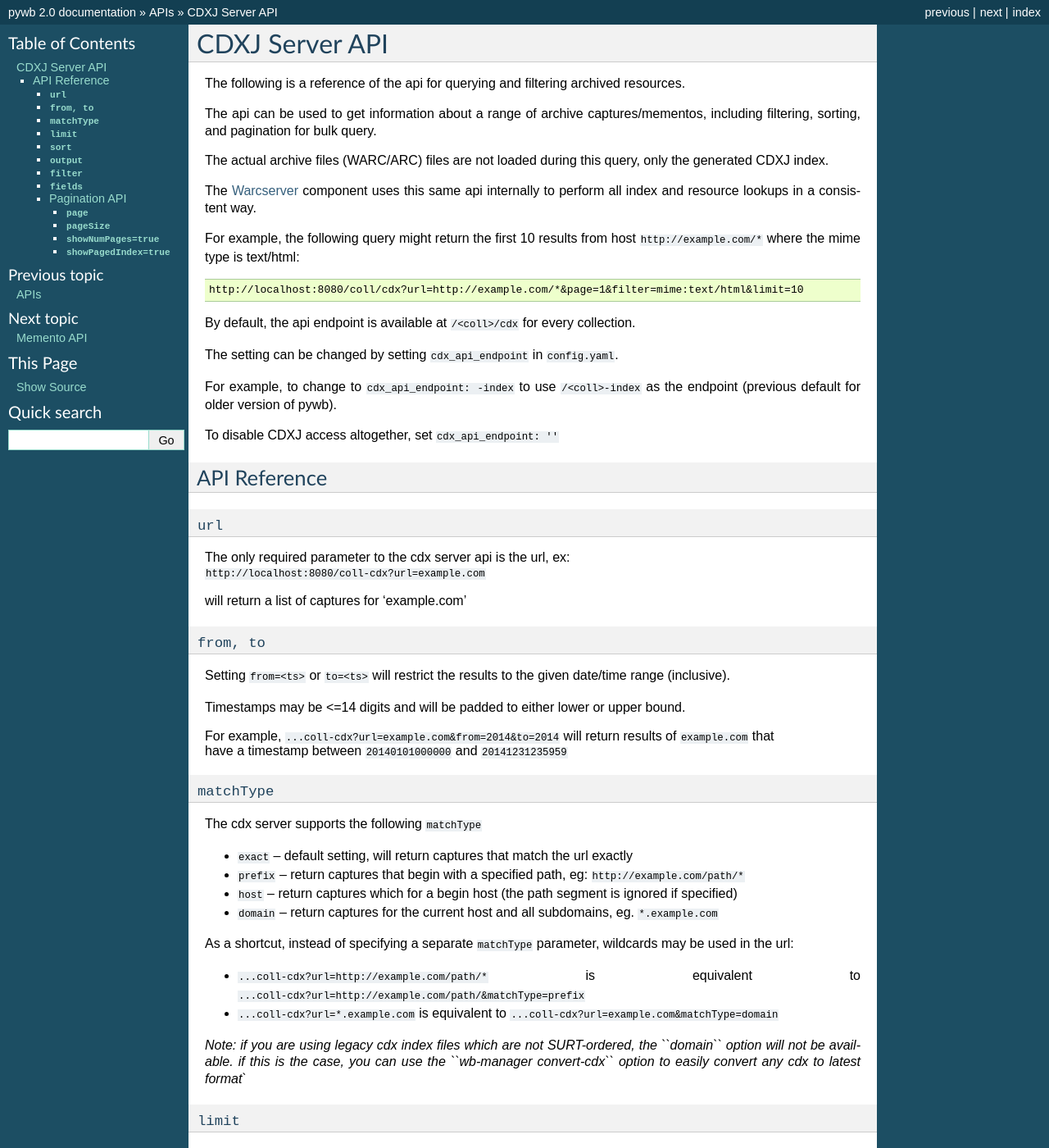
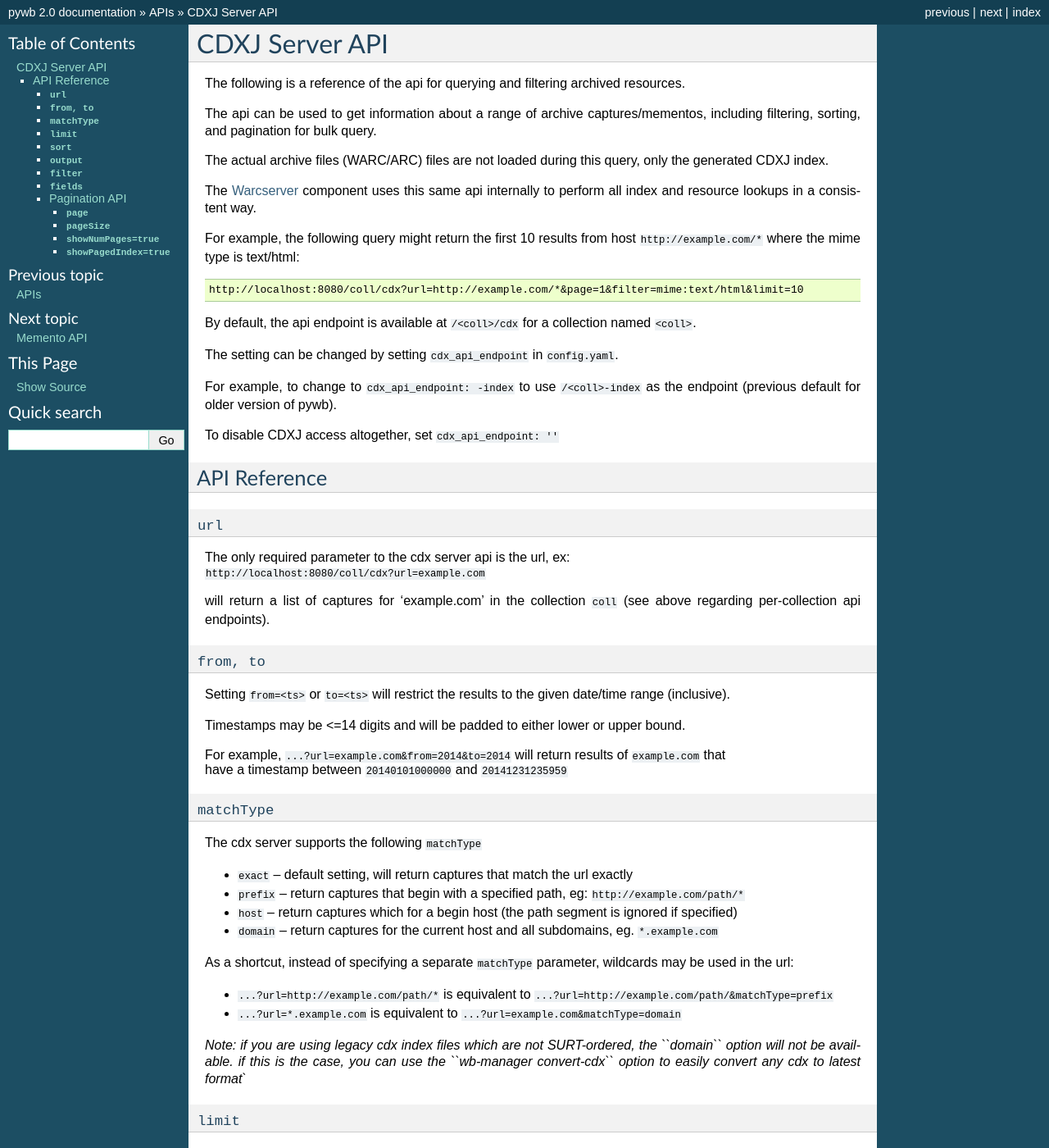
Before and after one commit to webrecorder/pywb, a Sphinx documentation site: the page built from docs/manual/cdxserver_api.rst, in a window 1280 px wide and 1400 px high. Shown: the whole window at 82% size. Built offline with Sphinx 7.4.7, drawn with Linux system fonts in a browser that asks for light colours; pages that are not in the unit, such as notebooks, are missing from menus; some of the changed text lies outside the part shown.

Commit message:
Improve docs about CDXJ Server API endpoint - replace erroneous/outdated `/coll-cdx` API endpoint   by default API endpoint `/<coll>/cdx` - if clear from preceding context: reduce examples   to params only `?url=...&param1=...`

```diff
--- a/docs/manual/cdxserver_api.rst
+++ b/docs/manual/cdxserver_api.rst
@@ -19,7 +19,7 @@
   http://localhost:8080/coll/cdx?url=http://example.com/*&page=1&filter=mime:text/html&limit=10
 
 
-By default, the api endpoint is available at ``/<coll>/cdx`` for every collection.
+By default, the api endpoint is available at ``/<coll>/cdx`` for a collection named ``<coll>``.
 
 The setting can be changed by setting ``cdx_api_endpoint`` in ``config.yaml``.
 
@@ -36,9 +36,10 @@
 ^^^^^^^
 
 | The only required parameter to the cdx server api is the url, ex:
-| ``http://localhost:8080/coll-cdx?url=example.com``
+| ``http://localhost:8080/coll/cdx?url=example.com``
 
-will return a list of captures for ‘example.com’
+will return a list of captures for ‘example.com’ in the collection
+``coll`` (see above regarding per-collection api endpoints).
 
 
 ``from, to``
@@ -50,7 +51,7 @@
 Timestamps may be <=14 digits and will be padded to either lower or
 upper bound.
 
-| For example, ``...coll-cdx?url=example.com&from=2014&to=2014`` will
+| For example, ``...?url=example.com&from=2014&to=2014`` will
   return results of ``example.com`` that
 | have a timestamp between ``20140101000000`` and ``20141231235959``
 
@@ -75,11 +76,11 @@
 As a shortcut, instead of specifying a separate ``matchType`` parameter,
 wildcards may be used in the url:
 
--  ``...coll-cdx?url=http://example.com/path/*`` is equivalent to
-   ``...coll-cdx?url=http://example.com/path/&matchType=prefix``
+-  ``...?url=http://example.com/path/*`` is equivalent to
+   ``...?url=http://example.com/path/&matchType=prefix``
 
--  ``...coll-cdx?url=*.example.com`` is equivalent to
-   ``...coll-cdx?url=example.com&matchType=domain``
+-  ``...?url=*.example.com`` is equivalent to
+   ``...?url=example.com&matchType=domain``
 
 *Note: if you are using legacy cdx index files which are not
 SURT-ordered, the ``domain`` option will not be available. if this is
@@ -141,10 +142,10 @@
 specific fields in the cdx index. Field names correspond to the fields
 returned in the JSON output. Filters can be specified as follows:
 
--  ``...coll-cdx?url=example.com/*&filter==mime:text/html&filter=!=status:200``
+-  ``...?url=example.com/*&filter==mime:text/html&filter=!=status:200``
    Return captures from example.com/\* where mime is text/html and http
    status is not 200.
--  ``...coll-cdx?url=example.com&matchType=domain&filter=~url:.*\.php$``
+-  ``...?url=example.com&matchType=domain&filter=~url:.*\.php$``
    Return captures from the domain example.com which URL ends in
    ``.php``.
 
```
